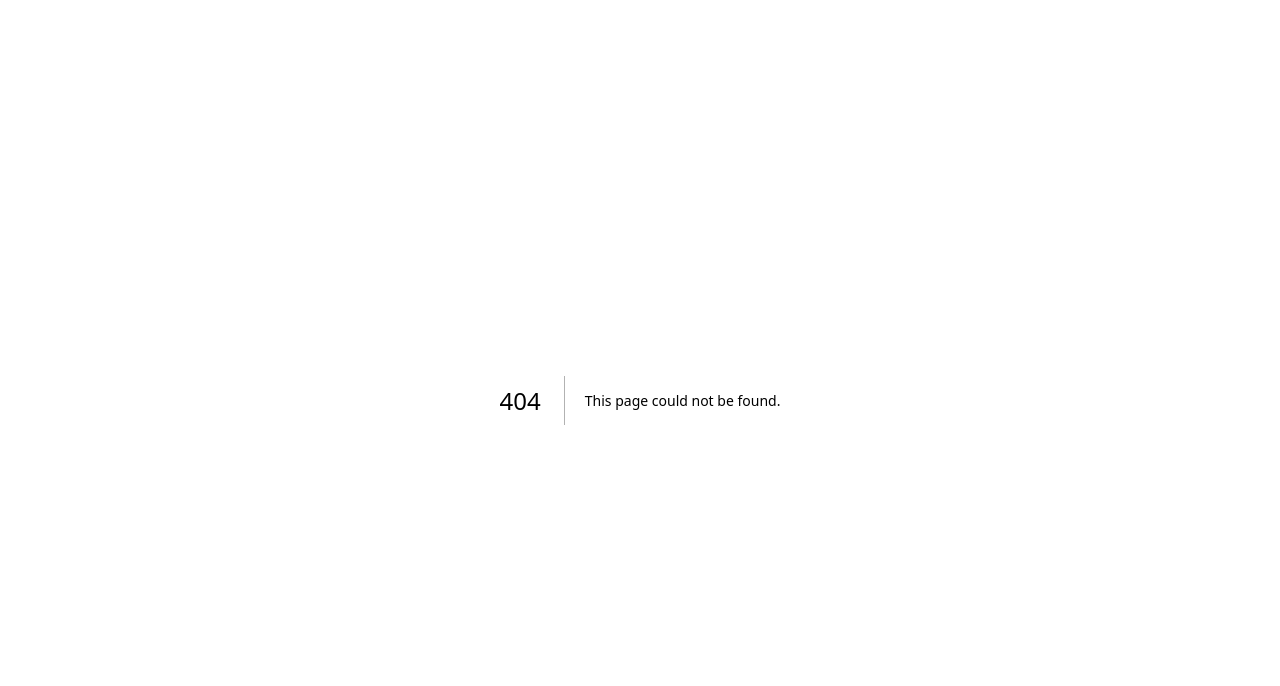
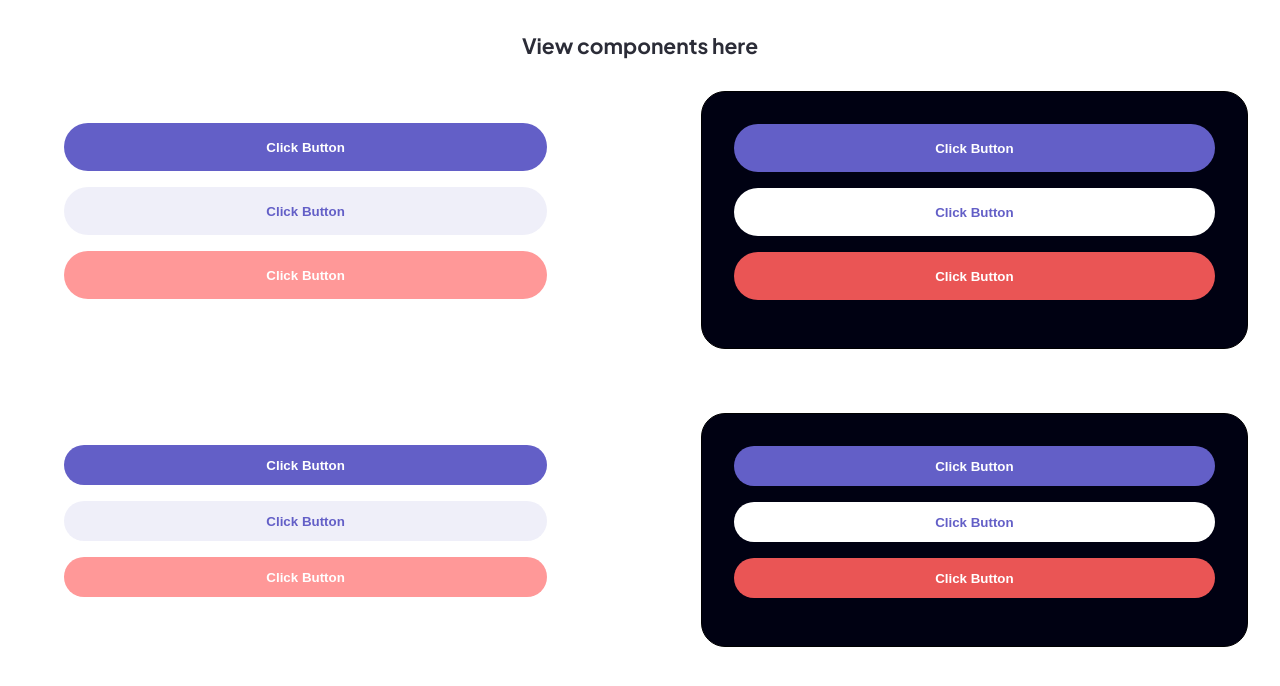
Before and after one commit to Erikang20/Kanban-task-management-web-app, a Next.js app in the folder client/: page /components in a window 1280 px wide. Before the commit this address had no page. Shown: the top 686 px of the page. Built offline with nearby package versions, Linux system fonts and the light colour scheme.

Commit message:
add button component

```diff
--- a/client/jsconfig.json
+++ b/client/jsconfig.json
@@ -3,7 +3,7 @@
     "paths": {
       "@assets/*": ["./src/assets/*"],
       "@components/*":["./src/components/*"],
-      "@General/*": ["src/components/core/*"],
+      "@core/*": ["./src/components/core/*"],
       "@src/*": ["./src/*"],
     }
   }
--- /dev/null
+++ b/client/src/components/DevComponents/Components.module.css
@@ -0,0 +1,32 @@
+.Row {
+	display: flex;
+	flex: 1;
+	justify-content: space-between;
+	padding: 2rem;
+	gap: 24px;
+}
+
+.displayCard {
+	width: 45%;
+	padding: 2rem;
+	background: var(--white);
+	height: auto;
+	/* display: flex; */
+	border-radius: 24px;
+	/* flex-wrap: wrap; */
+}
+.dark {
+	background: var(--black);
+	border: 1px solid black;
+}
+
+@media screen and (max-width: 575px) {
+	.Row{
+		flex-wrap: wrap;
+		padding: 1rem;
+	}
+	.displayCard {
+		padding: 1.5rem;
+		width: 100%;
+	}
+}
--- /dev/null
+++ b/client/src/components/DevComponents/index.js
@@ -0,0 +1,113 @@
+import styles from "./Components.module.css";
+import { Button } from "@components/core";
+const DevComponents = () => {
+	return (
+		<div>
+			<h3 style={{ textAlign: "center", marginTop: "2rem" }}>View components here</h3>
+			<div className={styles.Row}>
+				<div className={styles.displayCard}>
+					<Button
+						theme={"light"}
+						variant={"primary"}
+						style={{ marginBottom: "1rem" }}
+					>
+						Click Button
+					</Button>
+					<Button
+						theme={"light"}
+						variant={"secondary"}
+						style={{ marginBottom: "1rem" }}
+					>
+						Click Button
+					</Button>
+					<Button
+						theme={"light"}
+						variant={"danger"}
+						style={{ marginBottom: "1rem" }}
+					>
+						Click Button
+					</Button>
+				</div>
+				<div className={`${styles.displayCard} ${styles.dark}`}>
+					<Button
+						theme={"dark"}
+						variant={"primary"}
+						style={{ marginBottom: "1rem" }}
+					>
+						Click Button
+					</Button>
+					<Button
+						theme={"dark"}
+						variant={"secondary"}
+						style={{ marginBottom: "1rem" }}
+					>
+						Click Button
+					</Button>
+					<Button
+						theme={"dark"}
+						variant={"danger"}
+						style={{ marginBottom: "1rem" }}
+					>
+						Click Button
+					</Button>
+				</div>
+			</div>
+			<div className={styles.Row}>
+				<div className={styles.displayCard}>
+					<Button
+						theme={"light"}
+						variant={"primary"}
+						size={"small"}
+						style={{ marginBottom: "1rem" }}
+					>
+						Click Button
+					</Button>
+					<Button
+						theme={"light"}
+						variant={"secondary"}
+						size={"small"}
+						style={{ marginBottom: "1rem" }}
+					>
+						Click Button
+					</Button>
+					<Button
+						theme={"light"}
+						variant={"danger"}
+						size={"small"}
+						style={{ marginBottom: "1rem" }}
+					>
+						Click Button
+					</Button>
+				</div>
+				<div className={`${styles.displayCard} ${styles.dark}`}>
+					<Button
+						theme={"dark"}
+						variant={"primary"}
+						size={"small"}
+						style={{ marginBottom: "1rem" }}
+					>
+						Click Button
+					</Button>
+					<Button
+						theme={"dark"}
+						variant={"secondary"}
+						size={"small"}
+						style={{ marginBottom: "1rem" }}
+					>
+						Click Button
+					</Button>
+					<Button
+						theme={"dark"}
+						variant={"danger"}
+						size={"small"}
+						style={{ marginBottom: "1rem" }}
+					>
+						Click Button
+					</Button>
+				</div>
+			</div>
+		</div >
+	);
+};
+
+export { DevComponents };
--- a/client/src/components/core/Button/Button.module.css
+++ b/client/src/components/core/Button/Button.module.css
@@ -1,4 +1,48 @@
-.button--container{
+.buttonContainer{
 	width: 100%;
-	height: var(--)
+	height: var(--height-button);
+	display: flex;
+	align-items: center;
+	justify-content: center;
+	gap: 6px;
+	border-radius: var(--radius-button);
+	border: none;
+	cursor: pointer;
+	font-weight: bold;
 }
+.buttonContainer:hover{
+	transition: 0.3s ease-in-out;
+}
+.BtnPrimary{
+	background: var(--main-purple);
+	color: var(--white);
+}
+.BtnPrimary:hover{
+	background: var(--main-purple-hover);
+}
+.BtnSecondaryLight{
+	background: var(--secondary-purple);
+	color: var(--main-purple);
+}
+.BtnSecondaryLight:hover{
+	background: var(--secondary-purple-hover);
+}
+.BtnDangerlight{
+	background: var(--red-hover);
+	color: var(--white)
+}
+.BtnDangerDark{
+	background: var(--red);
+	color: var(--white)
+}
+.BtnDangerDark:hover{
+	background: var(--red-hover);
+	color: var(--white)
+}
+.BtnSecondaryDark{
+	background: var(--white);
+	color: var(--main-purple)
+}
+.BtnSmall{
+	height: var(--height-input);
+}
--- a/client/src/components/core/Button/index.js
+++ b/client/src/components/core/Button/index.js
@@ -1,36 +1,36 @@
 import styles from "./Button.module.css";
 
 
-export const Button = ({ children, theme = "light", variant = "primary", type = "button" }) => {
+export const Button = ({ children, theme = "light", variant = "primary", type = "button", size = "large", style }) => {
 	/**
 	 * @theme  light|dark
-	 * @param  {} {switch(variant
-	 * @param  {return"btn-danger-light";case"secondary":return"btn-secondary-light";default:return"btn-primary"}}switch(variant} {case"danger"
-	 * @returns return
+	 * @variants  primary|secondary|danger
+	 * @size small|large
+	 * @style CSSObject
 	 */
 	const handleVariantClasses = () => {
 		if (theme === "light") {
 			switch (variant) {
 				case "danger":
-					return "btn-danger-light";
+					return styles.BtnDangerlight;
 				case "secondary":
-					return "btn-secondary-light";
-
+					return styles.BtnSecondaryLight;
 				default:
-					return "btn-primary"
+					return styles.BtnPrimary
 			}
 		}
 		switch (variant) {
 			case "danger":
-				return "btn-danger-dark";
+				return styles.BtnDangerDark;
 			case "secondary":
-				return "btn-secondary-dark";
-
+				return styles.BtnSecondaryDark;
 			default:
-				return "btn-primary"
+				return styles.BtnPrimary
 		}
 	}
+	const handleClasses = `${styles.buttonContainer}  ${handleVariantClasses()} ${size === "small" ? styles.BtnSmall : ""}`;
 	return (
-		<button className={styles.buttonContainer} type={type}>{children}</button>
+		<button
+			className={handleClasses} type={type} style={style}>{children}</button>
 	);
 }
--- a/client/src/components/index.js
+++ b/client/src/components/index.js
@@ -1 +1,2 @@
 export * from "./Home";
+export * from "./DevComponents";
--- /dev/null
+++ b/client/src/pages/components.js
@@ -0,0 +1,9 @@
+import { DevComponents } from "@components/DevComponents";
+
+const Components = () => {
+	return (
+		<DevComponents />
+	);
+}
+
+export default Components;
--- a/client/src/styles/globals.css
+++ b/client/src/styles/globals.css
@@ -20,8 +20,12 @@
   --height-header: 97px;
   --height-card: 88px;
 
+  --radius-button: 24px;
+
   --main-purple: #635FC7;
   --main-purple-hover: #A8A4FF;
+  --secondary-purple: rgba(99, 95,199, 0.10);
+  --secondary-purple-hover: rgba(99, 95,199, 0.25);
   --red: #EA5555;
   --red-hover: #FF9898;
   --black: #000112;
```
Also changed, not shown: 1 other file (tests, documents, lock files or other folders).
